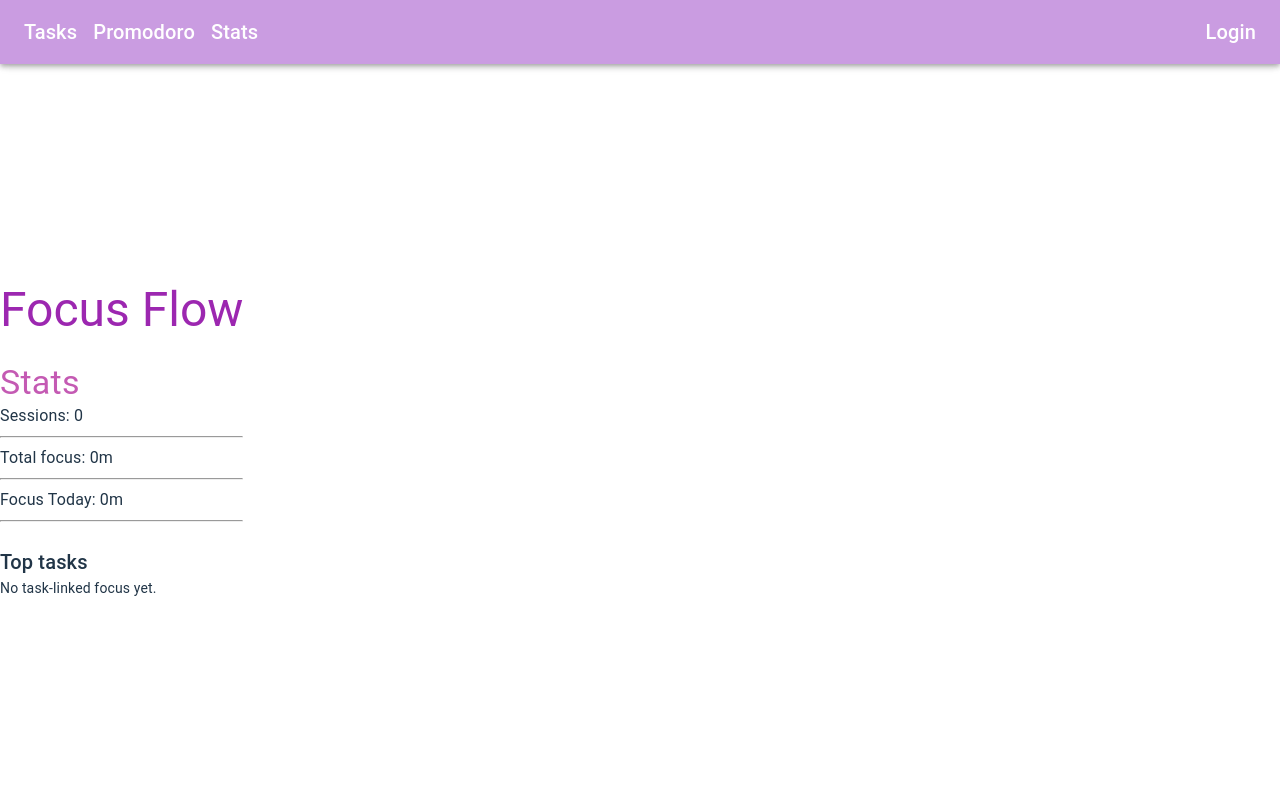
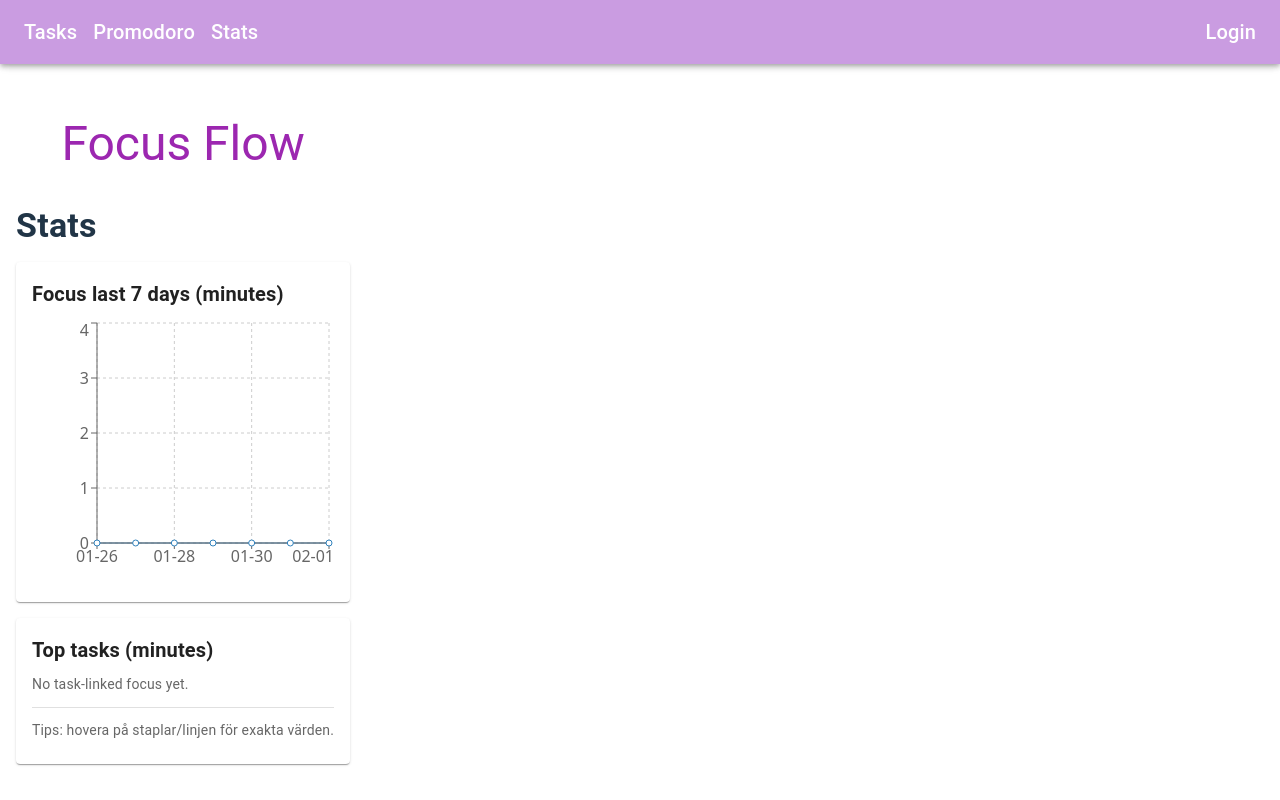
Before and after one commit to Mahmod94/react, a React (Vite) app in the folder FocusFlow/: page /statspage in a window 1280 px wide. Built offline with nearby package versions, Linux system fonts and the light colour scheme.

Commit message:
update statspage

```diff
--- a/FocusFlow/package.json
+++ b/FocusFlow/package.json
@@ -18,7 +18,8 @@
     "react": "^19.2.0",
     "react-dom": "^19.2.0",
     "react-router": "^7.13.0",
-    "react-router-dom": "^7.13.0"
+    "react-router-dom": "^7.13.0",
+    "recharts": "^3.7.0"
   },
   "devDependencies": {
     "@eslint/js": "^9.39.1",
--- a/FocusFlow/src/pages/StatsPage.tsx
+++ b/FocusFlow/src/pages/StatsPage.tsx
@@ -1,108 +1,298 @@
+// import { useMemo } from "react";
+// import { usePromodoro } from "../PromodoroProvider";
+
+// import {
+//   Box,
+//   Card,
+//   CardContent,
+//   Divider,
+//   List,
+//   ListItem,
+//   ListItemText,
+//   Stack,
+//   Typography,
+// } from "@mui/material";
+// import type { Task } from "../types/task.ts";
+
+// type Props = {
+//     tasks: Task[];
+// }
+
+// const formatHM = (totalSeconds: number) => {
+//   const h = Math.floor(totalSeconds / 3600);
+//   const m = Math.floor((totalSeconds % 3600) / 60);
+//   return h > 0 ? `${h}h ${m}m` : `${m}m`;
+// };
+
+// function StatItem({ label, value }: { label: string, value: string }) {
+//   return(
+//     <Box
+//       sx={{
+//         flex: 1,
+//         borderRadius: 2,
+//         border: "1px solid",
+//         borderColor: "divider",
+//       }}
+//       >
+//         <Typography variant="body2" color="text.secondary">
+//           {label}
+//         </Typography>
+//         <Typography variant="h6" sx={{ fontWeight: 800 }}>
+//           {value}
+//         </Typography>
+//       </Box>
+//   );
+// }
+
+// export default function StatsPage({ tasks }: Props) {
+//   const { sessions } = usePromodoro();
+
+//   const totalSessions = sessions.length;
+
+//   const totalFocusSeconds = sessions.reduce((sum, s) => {
+//     return s.type === "focus" ? sum + s.durationSeconds : sum;
+//   }, 0);
+
+//   const startOfToday = new Date();
+//   startOfToday.setHours(0, 0, 0, 0);
+//   const startOfTodayMs = startOfToday.getTime();
+
+//   const focusTodaySeconds = sessions.reduce((sum, s) => {
+//     const isToday = s.endedAt >= startOfTodayMs;
+//     const isFocus = s.type === "focus";
+//     return isToday && isFocus ? sum + s.durationSeconds : sum;
+//   }, 0);
+
+//   // Map taskId -> title (snabb lookup)
+//   const titleById = useMemo(() => {
+//     return new Map(tasks.map((t) => [t.id, t.title]));
+//   }, [tasks])
+
+//   // Focus per task (bara sessions som har taskId)
+//   const focusByTask = useMemo(() => {
+//     const map = new Map<string, number>();
+//     for (const s of sessions) {
+//         if (s.type !== "focus") continue;
+//         if (!s.taskId) continue;
+//         map.set(s.taskId, (map.get(s.taskId) ?? 0) + s.durationSeconds);
+//     }
+//     return map;
+//   }, [sessions]);
+
+//   // Gör en sorterad lista (top 5)
+//   const topTasks = useMemo(() => {
+//     const rows = Array.from(focusByTask.entries()).map(([taskId, seconds]) => ({
+//         taskId,
+//         title: titleById.get(taskId) ?? "(deleted task)",
+//         seconds,
+//     }));
+
+//     rows.sort((a, b) => b.seconds - a.seconds);
+//     return rows.slice(0, 5);
+//   }, [focusByTask, titleById]);
+
+//   const unassignedFocusSeconds = sessions.reduce((sum, s) => {
+//     if (s.type !== "focus") return sum;
+//     if (s.taskId) return sum;
+//     return sum + s.durationSeconds;
+//   }, 0);
+
+
+
+//   return (
+//     <Box sx={{ maxWidth: 720, mx: "auto", mt: 4, px: 2}}>
+//       <Typography variant="h4" component="h2" sx={{ mb: 2, fontWeight: 700 }}>
+//         Stats
+//       </Typography>
+
+//     <Card>
+//       <CardContent>
+//         {/* KPI Row */}
+//         <Stack direction={{ xs: "column", sm: "row" }} spacing={1.5} sx={{ mb: 2 }}>
+//           <StatItem label="Sessions" value={`${totalSessions}`} />
+//           <StatItem label="Total focus" value={formatHM(totalFocusSeconds)} />
+//           <StatItem label="Focus today" value={formatHM(focusTodaySeconds)} />
+//         </Stack>
+
+//         {/* Optional: show unasigned */}
+//         <Typography variant="body2" color="text.secondary" sx={{ mb: 2}}>
+//           Unassigned focus: {formatHM(unassignedFocusSeconds)}
+//         </Typography>
+
+//         <Divider sx={{ mb: 2}} />
+
+//         {/* Top tasks */}
+//         <Typography variant="h6" sx={{ mb: 1, fontWeight: 700 }}>
+//           Top tasks
+//         </Typography>
+
+//         {topTasks.length === 0 ? (
+//           <Typography variant="body2" color="text.secondary">
+//             No task-linked focus yet
+//           </Typography>
+//         ) : (
+//           <List disablePadding>
+//                           {topTasks.map((t, idx) => (
+//                 <Box key={t.taskId}>
+//                   <ListItem disableGutters>
+//                     <ListItemText
+//                       primary={t.title}
+//                       secondary={formatHM(t.seconds)}
+//                       primaryTypographyProps={{ sx: { fontWeight: 600 } }}
+//                     />
+//                   </ListItem>
+//                   {idx < topTasks.length - 1 && <Divider />}
+//                 </Box>
+//               ))}
+//           </List>
+//         )}
+//       </CardContent>
+//     </Card>
+//     </Box>
+//   );
+// }
+
+import { useMemo } from "react";
 import { usePromodoro } from "../PromodoroProvider";
-import { List, ListItem, ListItemText, Typography } from "@mui/material";
-import { useMemo } from "react";
-import type { Task } from "../types/task.ts";
+import {
+  Box,
+  Card,
+  CardContent,
+  Divider,
+  Stack,
+  Typography,
+} from "@mui/material";
+import type { Task } from "../types/task";
+import {
+  ResponsiveContainer,
+  LineChart,
+  Line,
+  XAxis,
+  YAxis,
+  Tooltip,
+  CartesianGrid,
+  BarChart,
+  Bar,
+} from "recharts";
 
-type Props = {
-    tasks: Task[];
-}
+type Props = { tasks: Task[] };
 
-const formatHM = (totalSeconds: number) => {
-  const h = Math.floor(totalSeconds / 3600);
-  const m = Math.floor((totalSeconds % 3600) / 60);
-  return h > 0 ? `${h}h ${m}m` : `${m}m`;
+const toMinutes = (seconds: number) => Math.round(seconds / 60);
+
+const dayKey = (ms: number) => {
+  const d = new Date(ms);
+  d.setHours(0, 0, 0, 0);
+  // YYYY-MM-DD
+  return d.toISOString().slice(0, 10);
 };
 
 export default function StatsPage({ tasks }: Props) {
   const { sessions } = usePromodoro();
 
-  const totalSessions = sessions.length;
+  const titleById = useMemo(() => new Map(tasks.map(t => [t.id, t.title])), [tasks]);
 
-  const totalFocusSeconds = sessions.reduce((sum, s) => {
-    return s.type === "focus" ? sum + s.durationSeconds : sum;
-  }, 0);
+  // 1) Top tasks (focus only)
+  const topTasksData = useMemo(() => {
+    const map = new Map<string, number>(); // taskId -> focusSeconds
+    for (const s of sessions) {
+      if (s.type !== "focus") continue;
+      if (!s.taskId) continue;
+      map.set(s.taskId, (map.get(s.taskId) ?? 0) + s.durationSeconds);
+    }
 
-  const startOfToday = new Date();
-  startOfToday.setHours(0, 0, 0, 0);
-  const startOfTodayMs = startOfToday.getTime();
+    const rows = Array.from(map.entries()).map(([taskId, seconds]) => ({
+      taskId,
+      title: titleById.get(taskId) ?? "(deleted task)",
+      minutes: toMinutes(seconds),
+    }));
 
-  const focusTodaySeconds = sessions.reduce((sum, s) => {
-    const isToday = s.endedAt >= startOfTodayMs;
-    const isFocus = s.type === "focus";
-    return isToday && isFocus ? sum + s.durationSeconds : sum;
-  }, 0);
+    rows.sort((a, b) => b.minutes - a.minutes);
+    return rows.slice(0, 5);
+  }, [sessions, titleById]);
 
-  // Map taskId -> title (snabb lookup)
-  const titleById = useMemo(() => {
-    return new Map(tasks.map((t) => [t.id, t.title]));
-  }, [tasks])
+  // 2) Focus per dag (senaste 7 dagar)
+  const focusLast7Days = useMemo(() => {
+    const now = new Date();
+    now.setHours(0, 0, 0, 0);
+    const todayMs = now.getTime();
 
-  // Focus per task (bara sessions som har taskId)
-  const focusByTask = useMemo(() => {
-    const map = new Map<string, number>();
+    const days = Array.from({ length: 7 }, (_, i) => {
+      const d = new Date(todayMs - (6 - i) * 24 * 3600 * 1000);
+      return dayKey(d.getTime());
+    });
+
+    const focusByDay = new Map<string, number>();
     for (const s of sessions) {
-        if (s.type !== "focus") continue;
-        if (!s.taskId) continue;
-        map.set(s.taskId, (map.get(s.taskId) ?? 0) + s.durationSeconds);
+      if (s.type !== "focus") continue;
+      const k = dayKey(s.endedAt);
+      focusByDay.set(k, (focusByDay.get(k) ?? 0) + s.durationSeconds);
     }
-    return map;
+
+    return days.map((k) => ({
+      day: k.slice(5), // "MM-DD" för kompakt X-axis
+      minutes: toMinutes(focusByDay.get(k) ?? 0),
+    }));
   }, [sessions]);
 
-  // Gör en sorterad lista (top 5)
-  const topTasks = useMemo(() => {
-    const rows = Array.from(focusByTask.entries()).map(([taskId, seconds]) => ({
-        taskId,
-        title: titleById.get(taskId) ?? "(deleted task)",
-        seconds,
-    }));
+  return (
+    <Box sx={{ maxWidth: 900, mx: "auto", mt: 4, px: 2 }}>
+      <Typography variant="h4" sx={{ mb: 2, fontWeight: 700 }}>
+        Stats
+      </Typography>
 
-    rows.sort((a, b) => b.seconds - a.seconds);
-    return rows.slice(0, 5);
-  }, [focusByTask, titleById]);
+      <Stack spacing={2}>
+        {/* Trend */}
+        <Card>
+          <CardContent>
+            <Typography variant="h6" sx={{ fontWeight: 700, mb: 1 }}>
+              Focus last 7 days (minutes)
+            </Typography>
+            <Box sx={{ width: "100%", height: 260 }}>
+              <ResponsiveContainer>
+                <LineChart data={focusLast7Days}>
+                  <CartesianGrid strokeDasharray="3 3" />
+                  <XAxis dataKey="day" />
+                  <YAxis />
+                  <Tooltip />
+                  <Line type="monotone" dataKey="minutes" dot />
+                </LineChart>
+              </ResponsiveContainer>
+            </Box>
+          </CardContent>
+        </Card>
 
-  const unassignedFocusSeconds = sessions.reduce((sum, s) => {
-    if (s.type !== "focus") return sum;
-    if (s.taskId) return sum;
-    return sum + s.durationSeconds;
-  }, 0);
+        {/* Top tasks */}
+        <Card>
+          <CardContent>
+            <Typography variant="h6" sx={{ fontWeight: 700, mb: 1 }}>
+              Top tasks (minutes)
+            </Typography>
 
+            {topTasksData.length === 0 ? (
+              <Typography variant="body2" color="text.secondary">
+                No task-linked focus yet.
+              </Typography>
+            ) : (
+              <Box sx={{ width: "100%", height: 280 }}>
+                <ResponsiveContainer>
+                  <BarChart data={topTasksData}>
+                    <CartesianGrid strokeDasharray="3 3" />
+                    <XAxis dataKey="title" hide />
+                    <YAxis />
+                    <Tooltip />
+                    <Bar dataKey="minutes" />
+                  </BarChart>
+                </ResponsiveContainer>
+              </Box>
+            )}
 
-
-  return (
-    <div>
-      <Typography variant="h4" component="h2" sx={{ color: "#C45AB3" }}>Stats</Typography>
-      <Typography variant="body1">
-        Sessions: {totalSessions}
-      </Typography>
-      <hr />
-      <Typography variant="body1">
-        Total focus: {formatHM(totalFocusSeconds)}
-      </Typography>
-       <hr />
-       <Typography variant="body1">
-            Focus Today: {formatHM(focusTodaySeconds)}
-        </Typography>
-        <hr />
-
-        <Typography variant="h6" sx={{ mt: 3 }}>
-  Top tasks
-</Typography>
-
-{topTasks.length === 0 ? (
-  <Typography variant="body2">No task-linked focus yet.</Typography>
-) : (
-  <List>
-    {topTasks.map(t => (
-      <ListItem key={t.taskId} disablePadding>
-        <ListItemText
-          primary={t.title}
-          secondary={formatHM(t.seconds)}
-          />
-      </ListItem>
-    ))}
-  </List>
-)}
-
-    </div>
+            <Divider sx={{ my: 1.5 }} />
+            <Typography variant="body2" color="text.secondary">
+              Tips: hovera på staplar/linjen för exakta värden.
+            </Typography>
+          </CardContent>
+        </Card>
+      </Stack>
+    </Box>
   );
 }
```
Also changed, not shown: FocusFlow/src/pages/TasksPage.tsx (+110 -64 lines), 1 other file (tests, documents, lock files or other folders).
